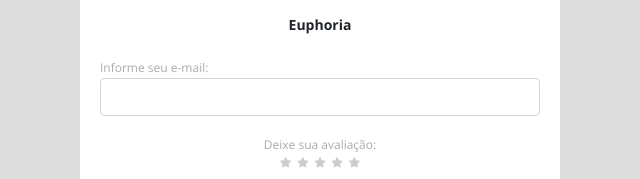
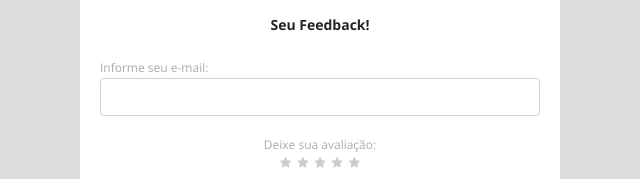
Before and after one commit to Renan-Assis/ProjetoDSMovie, a plain HTML site: page form.html in a window 1280 px wide. Shown: the part 463-642 px from the top of the page, 320-960 px from the left. Drawn offline with nearby package versions, Linux system fonts and the light colour scheme.

Commit message:
Projeto Finalizado!

```diff
--- a/form.html
+++ b/form.html
@@ -28,9 +28,9 @@
             <div class="container dsmovie-form-container">
                 <div>
                     <div class="dsmovie-card">
-                        <img src="https://www.themoviedb.org/t/p/w533_and_h300_bestv2/oKt4J3TFjWirVwBqoHyIvv5IImd.jpg" alt="Euphoria">
+                        <img src="https://encrypted-tbn0.gstatic.com/images?q=tbn:ANd9GcQTeZoaiDhR1f4Em8B4bgTFsbYTl2rRh0HqIQ&usqp=CAU" alt="Euphoria">
                         <div class="dsmovie-form-description">
-                            <h3>Euphoria</h3>
+                            <h3>Seu Feedback!</h3>
                             <form class ="dsmovie-form">
                                 <div class="form-group dsmovie-form-group">
                                     <label for="email">Informe seu e-mail:</label>
```
